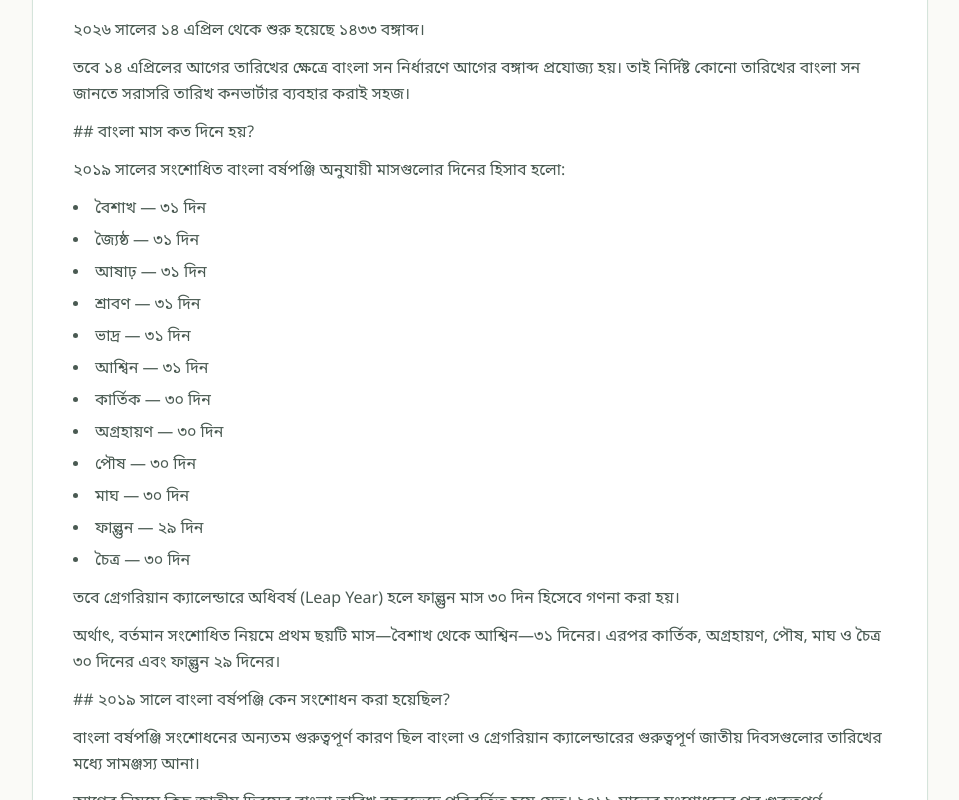
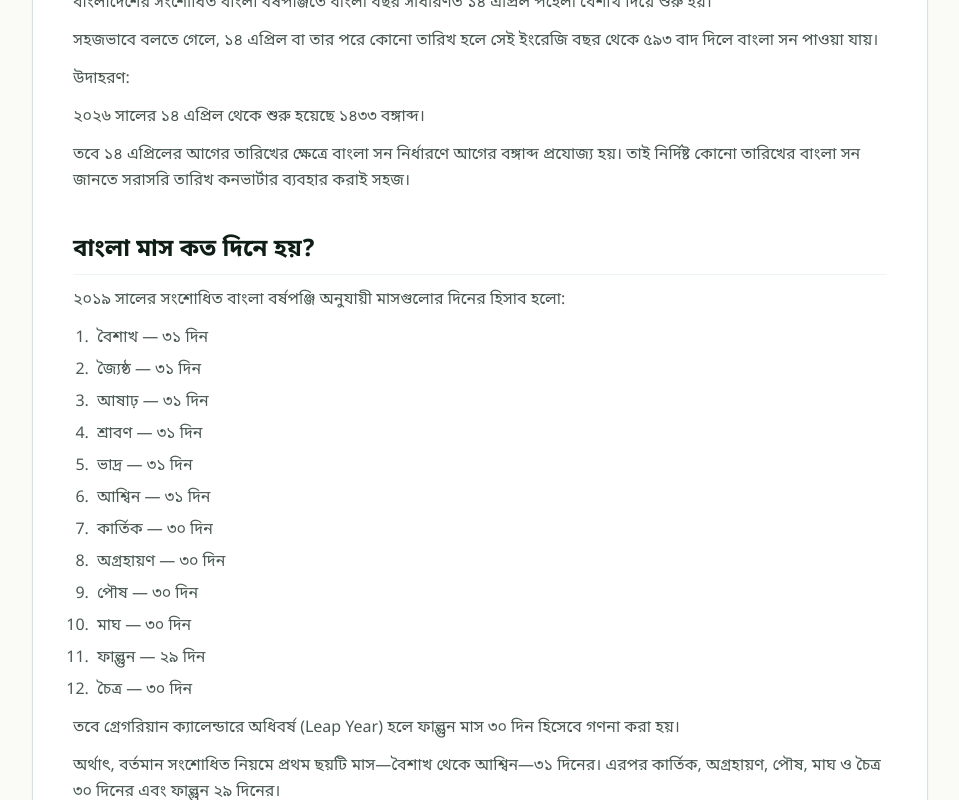
Before and after one commit to Rony-Mia/Utilix.bd, a React (Vite) app: page /blog/bangla-date-calculation-rules in a window 1280 px wide. Shown: the part 1060-1860 px from the top of the page, without its empty margins (160-1119 px from the left). Built offline with nearby package versions, Linux system fonts and the light colour scheme.

Commit message:
feat: integrate react-markdown for blog posts
Replace manual markdown parsing with react-markdown and remark-gfm to improve content rendering and support GitHub Flavored Markdown.

```diff
--- a/package.json
+++ b/package.json
@@ -29,7 +29,9 @@
     "react": "^19.0.1",
     "react-dom": "^19.0.1",
     "react-helmet-async": "^3.0.0",
+    "react-markdown": "^10.1.0",
     "react-router-dom": "^7.18.3",
+    "remark-gfm": "^4.0.1",
     "tsx": "^4.19.3",
     "vite": "^6.2.3"
   },
--- a/src/pages/BlogPostPage.tsx
+++ b/src/pages/BlogPostPage.tsx
@@ -2,6 +2,8 @@ import React from 'react';
 import { useParams, Link, Navigate } from 'react-router-dom';
 import { Helmet } from 'react-helmet-async';
 import { Calendar, User, ArrowLeft, ArrowRight, Tag, Sparkles, ExternalLink, Bookmark } from 'lucide-react';
+import ReactMarkdown from 'react-markdown';
+import remarkGfm from 'remark-gfm';
 import { getBlogPostBySlug, ALL_BLOG_POSTS } from '../utils/blog.ts';
 import { toBn } from '../utils/bnDigits.ts';
 
@@ -12,42 +14,6 @@ export const BlogPostPage: React.FC = () => {
   if (!post) {
     return <Navigate to="/blog" replace />;
   }
-
-  // Format simple markdown into paragraphs & headings
-  const renderContent = (content: string) => {
-    return content.split('\n\n').map((block, idx) => {
-      if (block.startsWith('### ')) {
-        return (
-          <h3 key={idx} className="text-lg sm:text-xl font-bold text-[#0F1F17] mt-6 mb-2">
-            {block.replace('### ', '')}
-          </h3>
-        );
-      }
-      if (block.startsWith('1. ') || block.startsWith('- ')) {
-        const items = block.split('\n').map((line) => line.replace(/^(\d+\.|\-)\s+/, ''));
-        return (
-          <ul key={idx} className="list-disc list-inside space-y-1.5 my-3 text-sm sm:text-base text-[#4A5A52] leading-relaxed">
-            {items.map((item, i) => (
-              <li key={i} dangerouslySetInnerHTML={{ __html: formatInline(item) }} />
-            ))}
-          </ul>
-        );
-      }
-      return (
-        <p
-          key={idx}
-          className="text-sm sm:text-base text-[#4A5A52] leading-relaxed my-3"
-          dangerouslySetInnerHTML={{ __html: formatInline(block) }}
-        />
-      );
-    });
-  };
-
-  const formatInline = (text: string) => {
-    return text
-      .replace(/\*\*(.*?)\*\*/g, '<strong class="font-bold text-[#0F1F17]">$1</strong>')
-      .replace(/\*(.*?)\*/g, '<em class="italic">$1</em>');
-  };
 
   return (
     <>
@@ -141,7 +107,115 @@ export const BlogPostPage: React.FC = () => {
 
             {/* Content Body */}
             <div className="prose max-w-none pt-2">
-              {renderContent(post.content)}
+              <ReactMarkdown
+                remarkPlugins={[remarkGfm]}
+                components={{
+                  h1: ({ node, children, ...props }) => (
+                    <h1 className="text-2xl sm:text-3xl font-extrabold text-[#0F1F17] mt-8 mb-4 tracking-tight" {...props}>
+                      {children}
+                    </h1>
+                  ),
+                  h2: ({ node, children, ...props }) => (
+                    <h2 className="text-xl sm:text-2xl font-bold text-[#0F1F17] mt-8 mb-3 pt-2 border-b border-[#D5E4DB]/40 pb-2" {...props}>
+                      {children}
+                    </h2>
+                  ),
+                  h3: ({ node, children, ...props }) => (
+                    <h3 className="text-lg sm:text-xl font-bold text-[#0F1F17] mt-6 mb-2" {...props}>
+                      {children}
+                    </h3>
+                  ),
+                  h4: ({ node, children, ...props }) => (
+                    <h4 className="text-base sm:text-lg font-bold text-[#0F1F17] mt-4 mb-2" {...props}>
+                      {children}
+                    </h4>
+                  ),
+                  p: ({ node, children, ...props }) => (
+                    <p className="text-sm sm:text-base text-[#4A5A52] leading-relaxed my-3" {...props}>
+                      {children}
+                    </p>
+                  ),
+                  strong: ({ node, children, ...props }) => (
+                    <strong className="font-bold text-[#0F1F17]" {...props}>
+                      {children}
+                    </strong>
+                  ),
+                  em: ({ node, children, ...props }) => (
+                    <em className="italic" {...props}>
+                      {children}
+                    </em>
+                  ),
+                  ul: ({ node, children, ...props }) => (
+                    <ul className="list-disc list-outside ml-5 space-y-1.5 my-3 text-sm sm:text-base text-[#4A5A52] leading-relaxed" {...props}>
+                      {children}
+                    </ul>
+                  ),
+                  ol: ({ node, children, ...props }) => (
+                    <ol className="list-decimal list-outside ml-5 space-y-1.5 my-3 text-sm sm:text-base text-[#4A5A52] leading-relaxed" {...props}>
+                      {children}
+                    </ol>
+                  ),
+                  li: ({ node, children, ...props }) => (
+                    <li className="pl-1" {...props}>
+                      {children}
+                    </li>
+                  ),
+                  a: ({ node, href, children, ...props }) => {
+                    const isInternal =
+                      href &&
+                      (href.startsWith('/') ||
+                        href.startsWith('https://utools.bd') ||
+                        href.startsWith('http://utools.bd'));
+                    const cleanHref = href
+                      ? href.replace(/^https?:\/\/utools\.bd/, '') || '/'
+                      : '#';
+
+                    if (isInternal) {
+                      return (
+                        <Link
+                          to={cleanHref}
+                          className="font-medium text-[#0B5D3B] hover:text-[#084A2E] underline decoration-[#0B5D3B]/40 hover:decoration-[#084A2E] transition-colors"
+                          {...props}
+                        >
+                          {children}
+                        </Link>
+                      );
+                    }
+
+                    return (
+                      <a
+                        href={href}
+                        target="_blank"
+                        rel="noopener noreferrer"
+                        className="font-medium text-[#0B5D3B] hover:text-[#084A2E] underline decoration-[#0B5D3B]/40 hover:decoration-[#084A2E] transition-colors inline-flex items-center gap-1"
+                        {...props}
+                      >
+                        {children}
+                      </a>
+                    );
+                  },
+                  blockquote: ({ node, children, ...props }) => (
+                    <blockquote className="border-l-4 border-[#0B5D3B] bg-[#F8FAF9] pl-4 py-2 my-4 rounded-r-lg italic text-[#4A5A52]" {...props}>
+                      {children}
+                    </blockquote>
+                  ),
+                  pre: ({ node, children, ...props }) => (
+                    <pre className="bg-[#0F1F17] text-[#FAFAF7] p-4 rounded-xl overflow-x-auto my-4 text-sm font-mono" {...props}>
+                      {children}
+                    </pre>
+                  ),
+                  code: ({ node, className, children, ...props }) => (
+                    <code className={className ? className : "px-1.5 py-0.5 bg-[#F0F4F2] text-[#0B5D3B] rounded text-xs font-mono"} {...props}>
+                      {children}
+                    </code>
+                  ),
+                  hr: ({ node, ...props }) => (
+                    <hr className="my-6 border-[#D5E4DB]" {...props} />
+                  ),
+                }}
+              >
+                {post.content}
+              </ReactMarkdown>
             </div>
           </article>
         </div>
```
Also changed, not shown: 1 other file (tests, documents, lock files or other folders).
